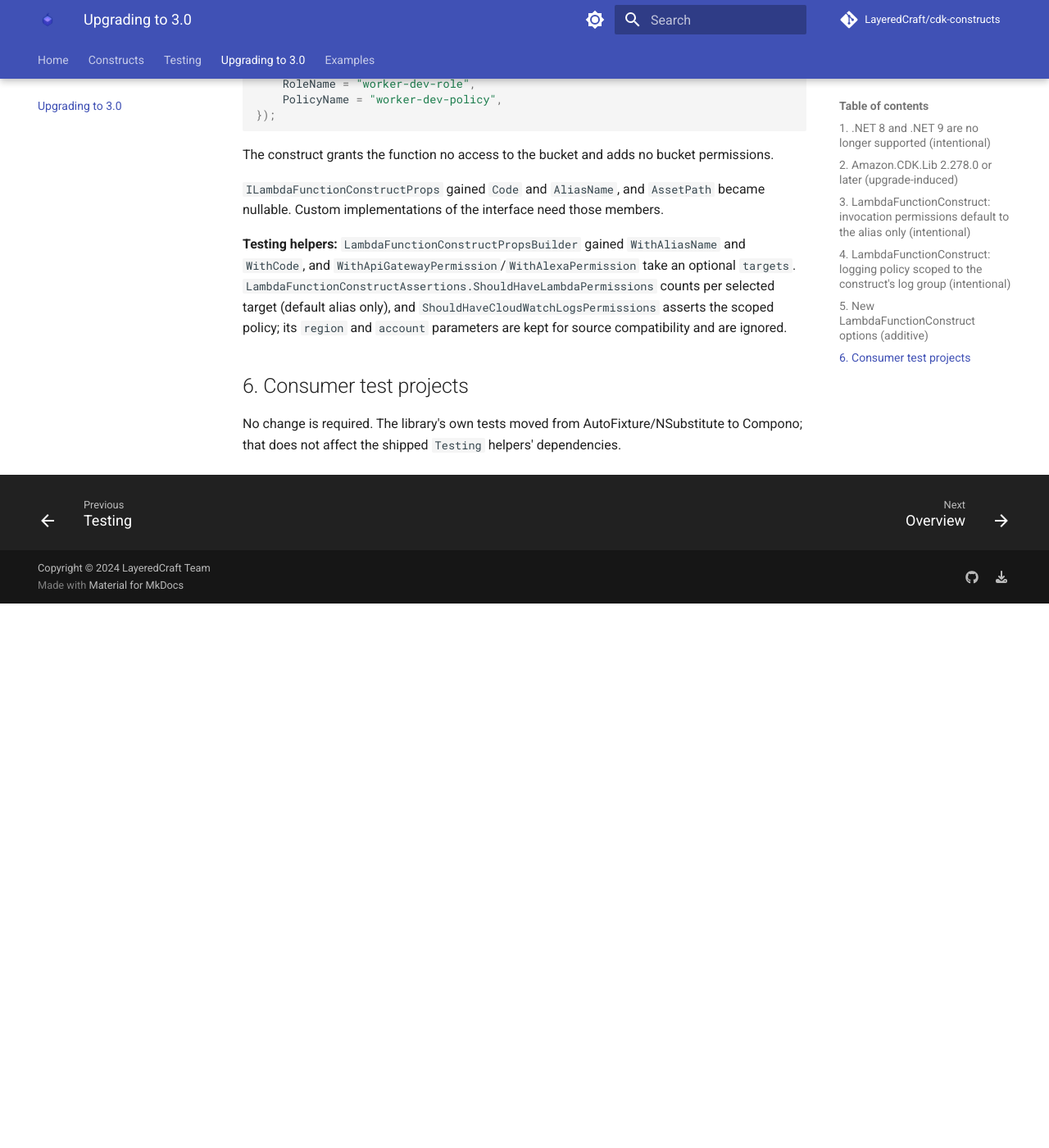
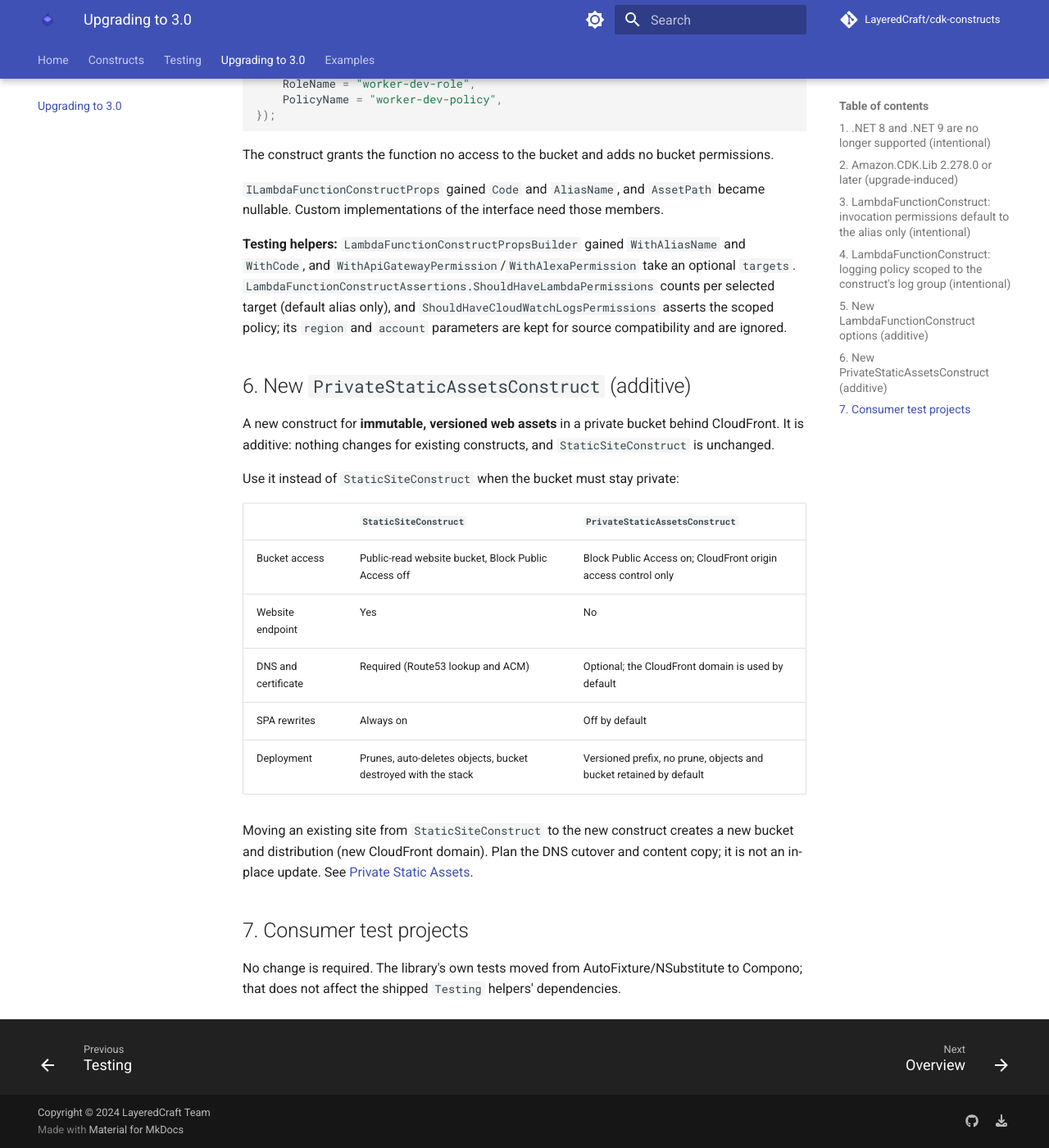
Before and after one commit to LayeredCraft/cdk-constructs, an MkDocs documentation site: the page built from docs/migration/v3.md, in a window 1280 px wide and 1400 px high, scrolled down 2571 px. Shown: the whole window at 82% size. Built offline with MkDocs 1.6.1 and Material for MkDocs 9.7.7, drawn with Linux system fonts in a browser that asks for light colours; comment, search, counter and statistics services are not loaded; before the commit the page ends 3307 px from its top, so only the background shows below that.

Commit message:
docs: add PrivateStaticAssetsConstruct to the 3.0 migration guide
Refs #112

Co-Authored-By: Claude Opus 5.5 <noreply@anthropic.com>

```diff
--- a/docs/migration/v3.md
+++ b/docs/migration/v3.md
@@ -119,7 +119,26 @@ Custom implementations of the interface need those members.
 alias only), and `ShouldHaveCloudWatchLogsPermissions` asserts the scoped policy; its `region` and
 `account` parameters are kept for source compatibility and are ignored.
 
-## 6. Consumer test projects
+## 6. New `PrivateStaticAssetsConstruct` (additive)
+
+A new construct for **immutable, versioned web assets** in a private bucket behind CloudFront. It is
+additive: nothing changes for existing constructs, and `StaticSiteConstruct` is unchanged.
+
+Use it instead of `StaticSiteConstruct` when the bucket must stay private:
+
+| | `StaticSiteConstruct` | `PrivateStaticAssetsConstruct` |
+|---|---|---|
+| Bucket access | Public-read website bucket, Block Public Access off | Block Public Access on; CloudFront origin access control only |
+| Website endpoint | Yes | No |
+| DNS and certificate | Required (Route53 lookup and ACM) | Optional; the CloudFront domain is used by default |
+| SPA rewrites | Always on | Off by default |
+| Deployment | Prunes, auto-deletes objects, bucket destroyed with the stack | Versioned prefix, no prune, objects and bucket retained by default |
+
+Moving an existing site from `StaticSiteConstruct` to the new construct creates a new bucket and
+distribution (new CloudFront domain). Plan the DNS cutover and content copy; it is not an in-place
+update. See [Private Static Assets](../constructs/private-static-assets.md).
+
+## 7. Consumer test projects
 
 No change is required. The library's own tests moved from AutoFixture/NSubstitute to Compono; that
 does not affect the shipped `Testing` helpers' dependencies.
```
